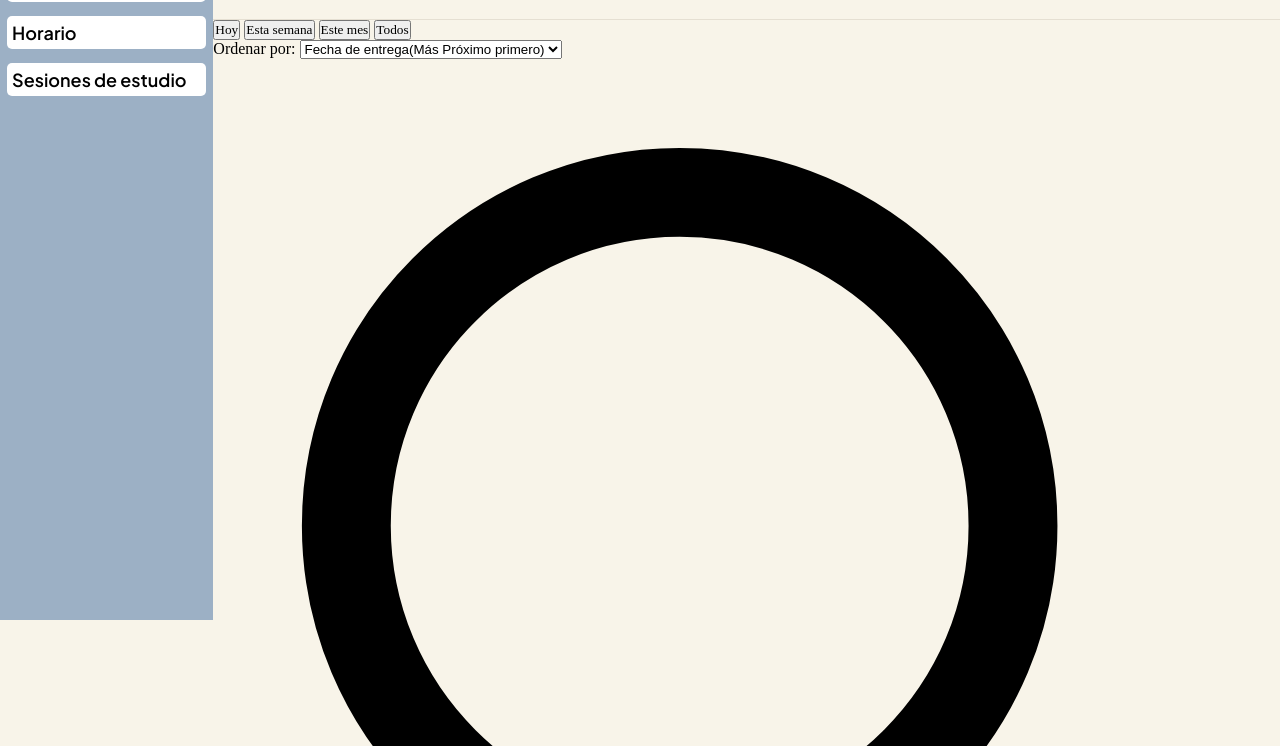
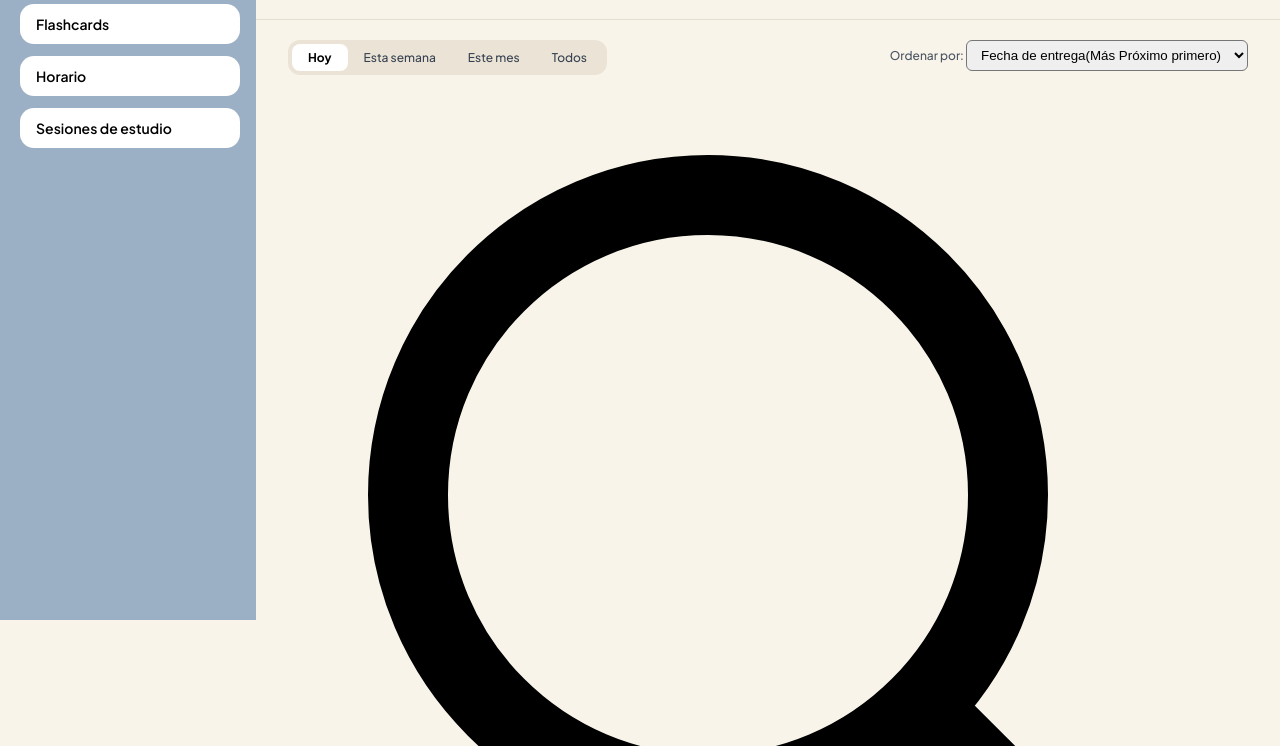
Before and after one commit to CaAnd610/Task-Manager, a plain HTML site: page Frontend/Pages/events.html in a window 1280 px wide. Shown: the part 180-926 px from the top of the page. Drawn offline with nearby package versions, Linux system fonts and the light colour scheme; a web font is replaced by a local one.

Commit message:
feat: time filters designd

```diff
--- a/Frontend/Pages/events.html
+++ b/Frontend/Pages/events.html
@@ -50,7 +50,7 @@
         <section class="filters-section">
             <div class="filters__time-filters">
                 <div class="time-filters__times-selection">
-                    <button class="times-selection__filter">Hoy</button>
+                    <button class="times-selection__filter selected-filter">Hoy</button>
                     <button class="times-selection__filter">Esta semana</button>
                     <button class="times-selection__filter">Este mes</button>
                     <button class="times-selection__filter">Todos</button>
--- a/Frontend/css/base.css
+++ b/Frontend/css/base.css
@@ -7,6 +7,7 @@
     --brown: #5A4033;
     --light-gray: #4b5563;
     --urgent: #b91c1c;
+    --dark-border: #e5dfd2;
 
     --cursive: "Great Vibes";
     --cormorant: "Cormorant Garamond";
--- a/Frontend/css/components.css
+++ b/Frontend/css/components.css
@@ -40,8 +40,9 @@
 .nav-bar {
     display: flex;
     flex-direction: column;
-    width: 20%;
+    width: 16rem;
     height: 100vh;
+    padding: 32px 20px 16px 20px;
 
     background-color: var(--light-blue);
     position: sticky;
@@ -52,23 +53,29 @@
     font-family: var(--cursive), cursive;
     font-weight: 400;
     font-style: normal;
-    font-size: 60px;
+    font-size: 54px;
 
     margin-top: 20px;
     align-self: center;
 }
 
 .nav-bar__element {
+    display: flex;
+    align-items: center;
+
     font-family: var(--sans), serif;
     font-weight: 600;
     font-style: normal;
-    font-size: 18px;
+    font-size: 14px;
 
-    margin: 7px;
-    padding: 5px;
+    width: 220px;
+    height: 40px;
+    margin-top: 12px;
+    padding: 10px 16px;
 
+    text-align: center;
     background-color: #fff;
-    border-radius: 5px;
+    border-radius: 14px;
     cursor: pointer;
 }
 
--- a/Frontend/css/events.css
+++ b/Frontend/css/events.css
@@ -14,7 +14,7 @@ header {
     width: 100%;
     padding: 20px 32px 20px 32px;
 
-    border-bottom: 1px solid #e5dfd2;
+    border-bottom: 1px solid var(--dark-border);
 }
 
 .header-intro {
@@ -83,7 +83,7 @@ header {
     font-size: 12px;
 
     background-color: #fff;
-    border: 2px solid var(--background-darker-color);
+    border: 1px solid var(--dark-border);
     border-radius: 12px;
 
     color: #4b5563;
@@ -114,3 +114,71 @@ header {
     color: var(--urgent);
     background-color: #fee2e2;
 }
+
+.filters-section {
+    padding: 20px 32px;
+
+    border-bottom: 1px solid var(--dark-border);
+}
+
+.filters__time-filters {
+    display: flex;
+    justify-content: space-between;
+
+
+}
+
+.time-filters__times-selection {
+    display: flex;
+    align-items: center;
+    justify-content: space-between;
+
+    padding: 4px;
+
+    background-color: #ebe4d6;
+    border-radius: 12px;
+}
+
+.times-selection__filter {
+    font-family: var(--sans);
+    font-style: normal;
+    font-weight: 500;
+    font-size: 12px;
+
+    padding: 6px 16px;
+
+    background-color: transparent;
+    border: none;
+    border-radius: 8px;
+    color: #374151;
+}
+
+.times-selection__filter:hover {
+    cursor: pointer;
+    color: #000;
+}
+
+.selected-filter {
+    font-weight: 700;
+
+    background-color: #fff;
+    color: #000;
+}
+
+.time-filters__order-by {
+    font-family: var(--sans);
+    font-style: normal;
+    font-weight: 500;
+    font-size: 12px;
+}
+
+.order-by__label {
+    color: #4b5563;
+}
+
+.order-by__select {
+    padding: 6px 10px;
+
+    border-radius: 6px;
+    color: #000;
+}
```
